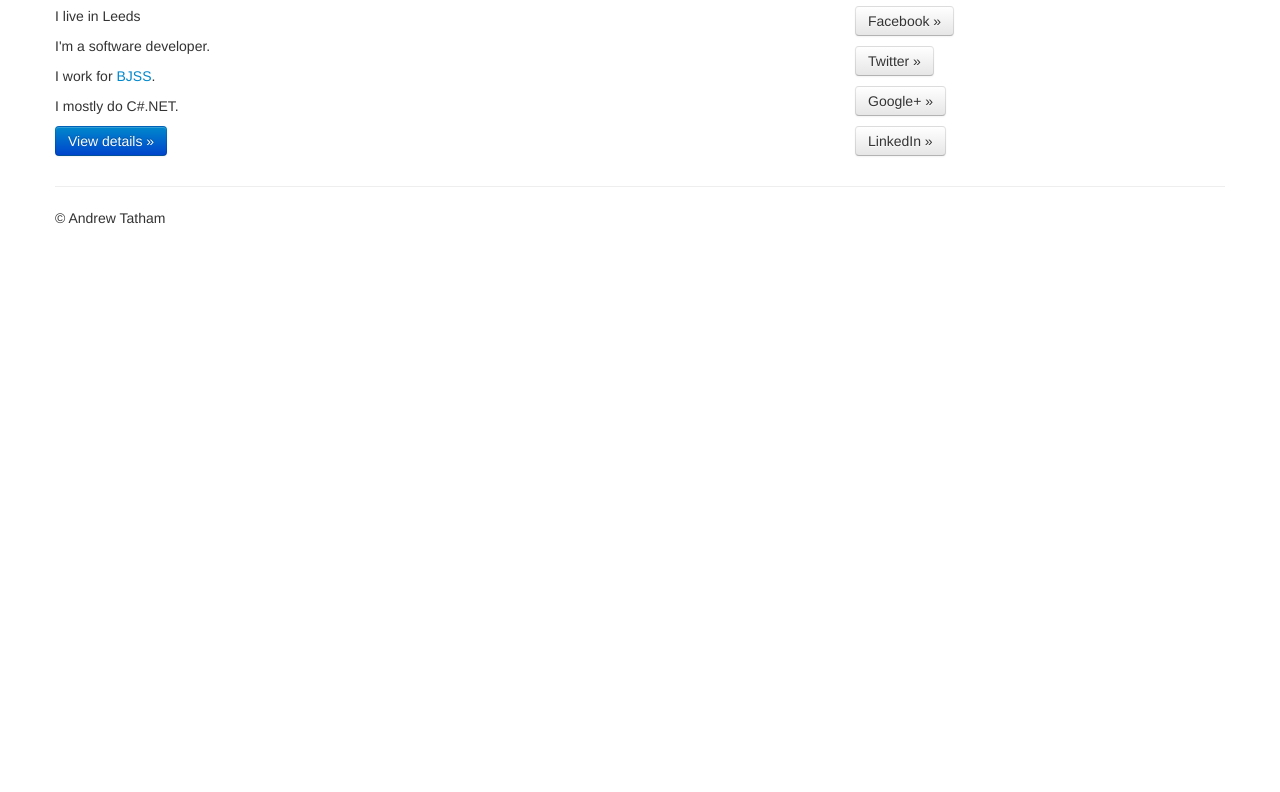
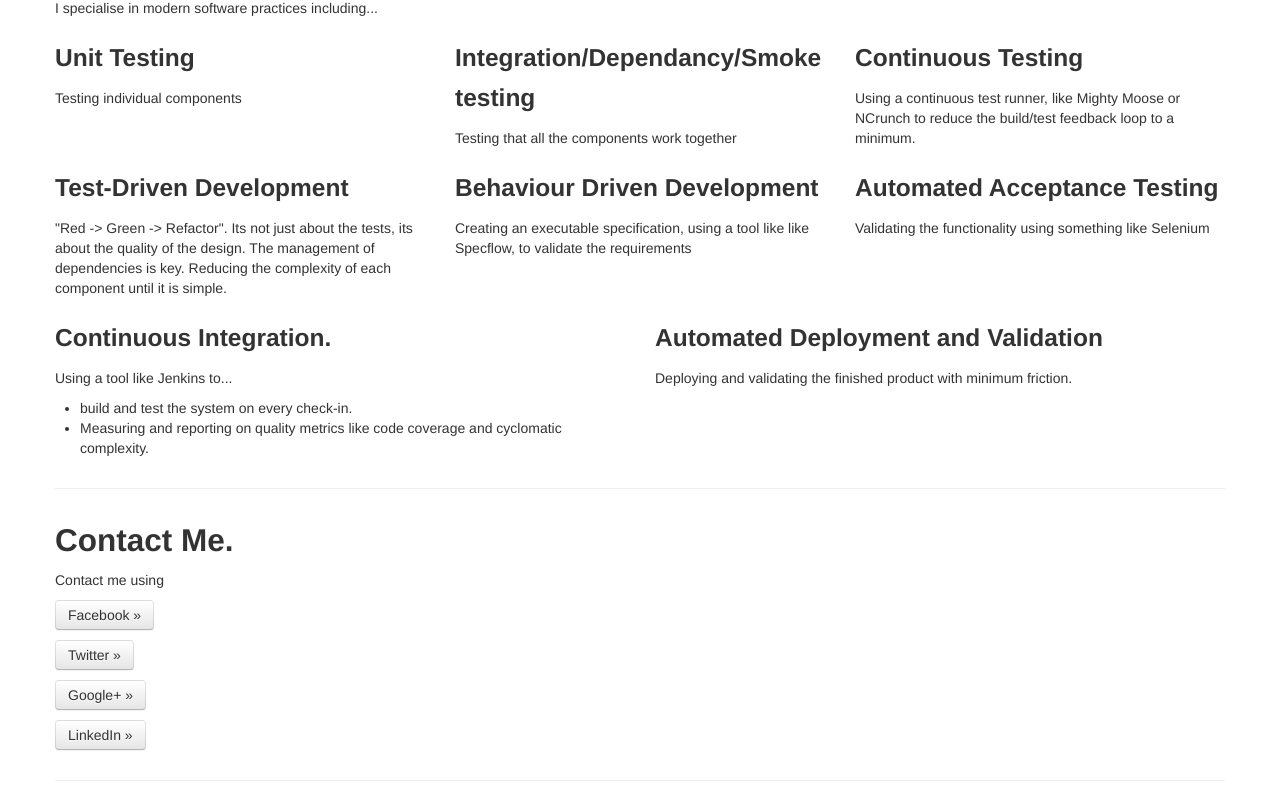
Before and after one commit to andrewtatham/at-website, a plain HTML site: page andrewtatham/public_html/index.html in a window 1280 px wide. Shown: the part 404-1196 px from the top of the page. Before the commit the page ends 800 px from the top, so only its background shows below. Drawn offline with nearby package versions, Linux system fonts and the light colour scheme.

Commit message:
Updated site with basic details some more

```diff
--- a/andrewtatham/public_html/index.html
+++ b/andrewtatham/public_html/index.html
@@ -8,8 +8,8 @@
 <head>
     <meta charset="utf-8">
     <meta http-equiv="X-UA-Compatible" content="IE=edge,chrome=1">
-    <title></title>
-    <meta name="description" content="">
+    <title>Andrew Tatham</title>
+    <meta name="description" content="Andrew Tatham, a software developer from Leeds.">
     <meta name="viewport" content="width=device-width">
 
     <link rel="stylesheet" href="css/bootstrap.min.css">
@@ -45,80 +45,82 @@
                         <li class="active"><a href="#">Home</a></li>
                         <li><a href="#about">About</a></li>
                         <li><a href="#contact">Contact</a></li>
-                        <!--<li class="dropdown">
-                            <a href="#" class="dropdown-toggle" data-toggle="dropdown">Dropdown <b class="caret"></b></a>
-                            <ul class="dropdown-menu">
-                                <li><a href="#">Action</a></li>
-                                <li><a href="#">Another action</a></li>
-                                <li><a href="#">Something else here</a></li>
-                                <li class="divider"></li>
-                                <li class="nav-header">Nav header</li>
-                                <li><a href="#">Separated link</a></li>
-                                <li><a href="#">One more separated link</a></li>
-                            </ul>
-                        </li>
                     </ul>
-                    <form class="navbar-form pull-right">
-                        <input class="span2" type="text" placeholder="Email">
-                        <input class="span2" type="password" placeholder="Password">
-                        <button type="submit" class="btn">Sign in</button>
-                    </form>
-                </div>-->
-                        <!--/.nav-collapse -->
                 </div>
             </div>
+        </div>
     </div>
-        </div>
     <div class="container">
 
         <!-- Main hero unit for a primary marketing message or call to action -->
         <div class="hero-unit">
             <h1>Hello, world!</h1>
-            <p>I should probably write something here.</p>
-            <!--<p><a class="btn btn-primary btn-large">Learn more &raquo;</a></p>-->
+            <p>My name is <span class="author">Andrew Tatham</span>. I'm a software developer, in Leeds. I work for <a href="http://www.bjss.co.uk/">BJSS</a>.</p>
+        </div>
+
+        <hr>
+
+        <div class="row">
+            <div class="span6">
+                <h2>My Specialities.</h2>
+                <p>I specialise in modern software practices including...</p>
+            </div>
+        </div>
+
+        <div class="row">
+            <div class="span4">
+                <h3>Unit Testing</h3>
+                <p>Testing individual components</p>
+            </div>
+            <div class="span4">
+                <h3>Integration/Dependancy/Smoke testing</h3>
+                <p>Testing that all the components work together</p>
+            </div>
+            <div class="span4">
+                <h3>Continuous Testing</h3>
+                <p>Using a continuous test runner, like Mighty Moose or NCrunch to reduce the build/test feedback loop to a minimum.</p>
+            </div>
+        </div>
+
+
+        <div class="row">
+            <div class="span4">
+                <h3>Test-Driven Development</h3>
+                <p>"Red -> Green -> Refactor". Its not just about the tests, its about the quality of the design. The management of dependencies is key. Reducing the complexity of each component until it is simple.</p>
+            </div>
+            <div class="span4">
+                <h3>Behaviour Driven Development</h3>
+                <p>Creating an executable specification, using a tool like like Specflow, to validate the requirements</p>
+            </div>
+            <div class="span4">
+                <h3>Automated Acceptance Testing</h3>
+                <p>Validating the functionality using something like Selenium</p>
+            </div>
+        </div>
 
 
 
+        <div class="row">
+            <div class="span6">
+                <h3>Continuous Integration.</h3>
+                <p>Using a tool like Jenkins to...</p>
+                <ul>
+                    <li>build and test the system on every check-in.</li>
+                    <li>Measuring and reporting on quality metrics like code coverage and cyclomatic complexity.</li>
+                </ul>
+            </div>
+            <div class="span6">
+                <h3>Automated Deployment and Validation</h3>
+                <p>Deploying and validating the finished product with minimum friction.</p>
+            </div>
 
         </div>
 
+        <hr>
+
         <div class="row">
-            <div class="span8">
-                <h2>About Me.</h2>
-                <p>My name is <span class="author">Andrew Tatham</span></p>
-                <p>I live in Leeds</p>
-                <p>I'm a software developer.</p>
-                <p>I work for <a href="http://www.bjss.co.uk/">BJSS</a>.</p>
-                <p>I mostly do C#.NET.</p>
 
-                <!-- Button trigger modal -->
-                <a data-toggle="modal" href="#myModal" class="btn btn-primary">View details &raquo;</a>
-
-                <!-- Modal -->
-                <div class="modal fade" id="myModal">
-                    <div class="modal-dialog">
-                        <div class="modal-content">
-                            <div class="modal-header">
-                                <button type="button" class="close" data-dismiss="modal" aria-hidden="true">&times;</button>
-                                <h4 class="modal-title">Modal title</h4>
-                            </div>
-                            <div class="modal-body">
-                                ...
-                            </div>
-                            <div class="modal-footer">
-                                <a href="#" class="btn">Close</a>
-                                <a href="#" class="btn btn-primary">Save changes</a>
-                            </div>
-                        </div>
-                        <!-- /.modal-content -->
-                    </div>
-                    <!-- /.modal-dialog -->
-                </div>
-                <!-- /.modal -->
-
-
-            </div>
-            <div class="span4">
+            <div class="span12">
                 <h2>Contact Me.</h2>
                 <p>Contact me using</p>
                 <p><a class="btn" rel="author" href="https://www.facebook.com/andrewtatham">Facebook &raquo;</a></p>
@@ -127,21 +129,6 @@
                 <p><a class="btn" rel="author" href="http://uk.linkedin.com/in/andrewtatham">LinkedIn &raquo;</a></p>
             </div>
         </div>
-
-
-
-
-
-
-
-
-
-
-
-
-
-
-
 
         <hr>
 
```
